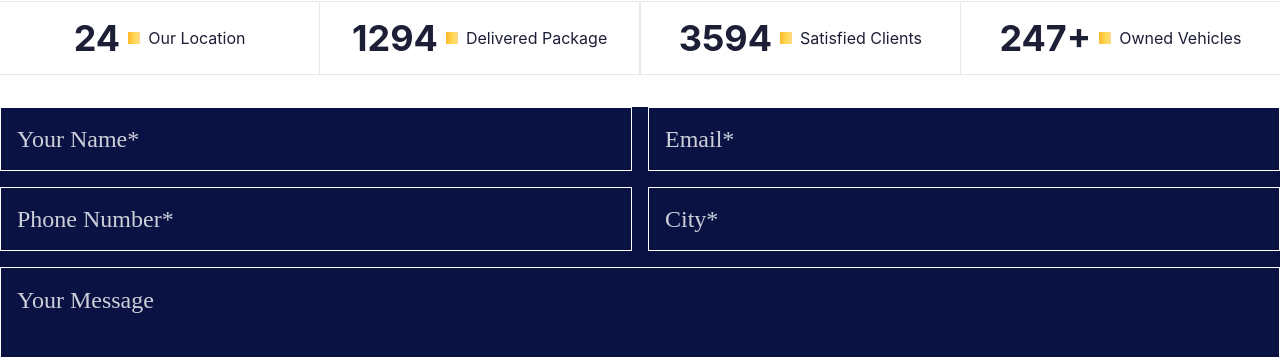
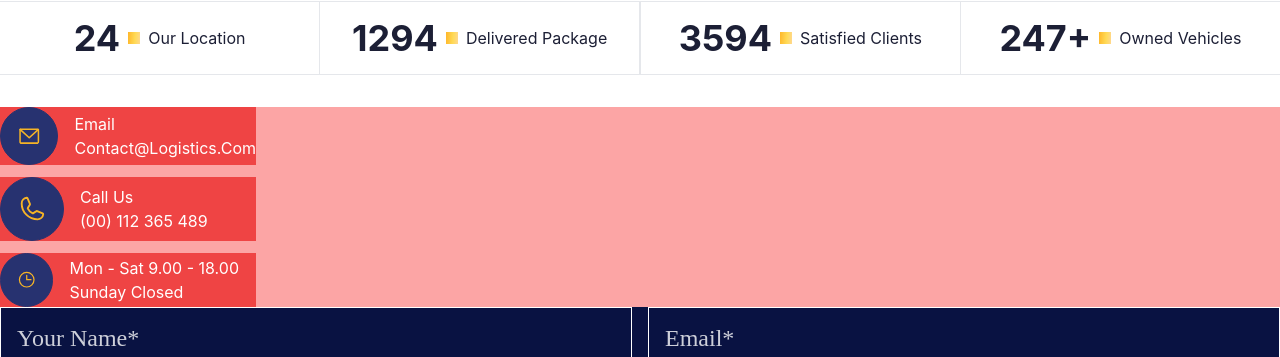
Before and after one commit to smartcollins/logistics, a React (Create React App) app: page / in a window 1280 px wide. Shown: the part 671-1028 px from the top of the page. Built offline with nearby package versions, Linux system fonts and the light colour scheme.

Commit message:
made use of Icon in Home

```diff
--- a/src/pages/Home.jsx
+++ b/src/pages/Home.jsx
@@ -11,6 +11,7 @@ import Review from '../component/Review';
 import Stat from '../component/Stat';
 import color from '../data/color';
 import Input from '../component/Input';
+import Icon from '../component/Icon';
 
 
 const Home = ()=>{
@@ -20,6 +21,9 @@ const Home = ()=>{
             <Stat/>
             <div style={{backgroundColor: color.blueBg}}>
                 <div>
+                    <div className='bg-red-300 space-y-3'>
+                        <Icon alt={true}/>
+                    </div>
                     <div className=' space-y-4 md:space-y-0 md:grid grid-rows-4 grid-cols-2 gap-4 font-["League_Spartan"] capitalize text-4xl'>
                         <Input/>
                         <textarea placeholder='Your Message' className=' indent-4 placeholder:py-4 text-2xl lg:placeholder:text-2xl placeholder:text-lg placeholder:text-white/80 placeholder:text-white bg-transparent border border-white w-full col-span-2 row-span-2' name="" id=""></textarea>
```
